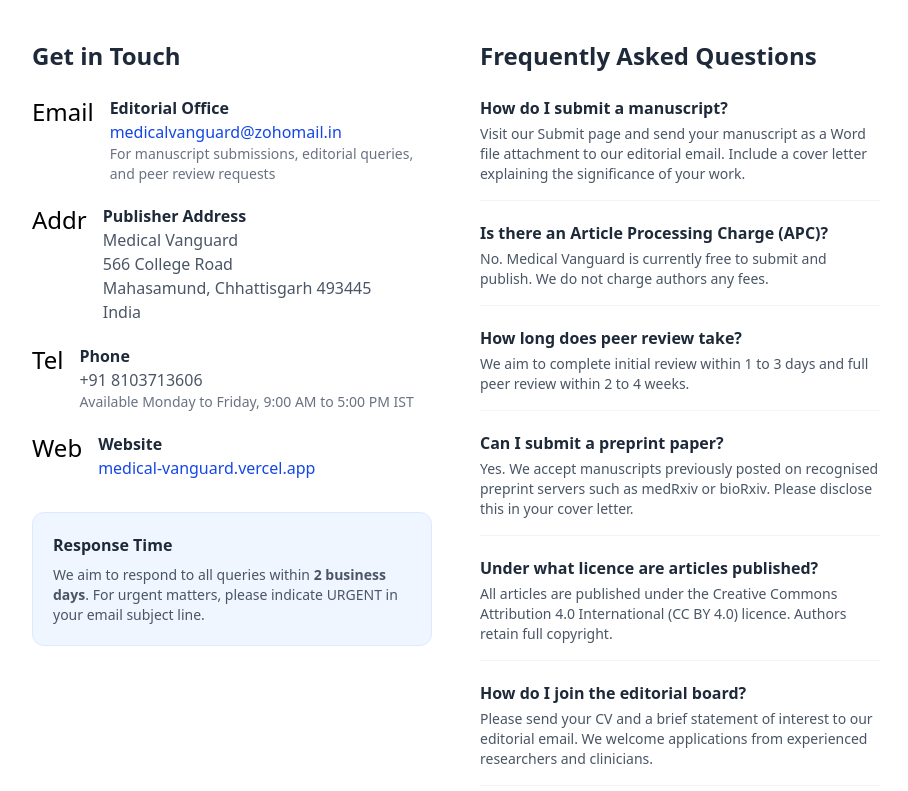
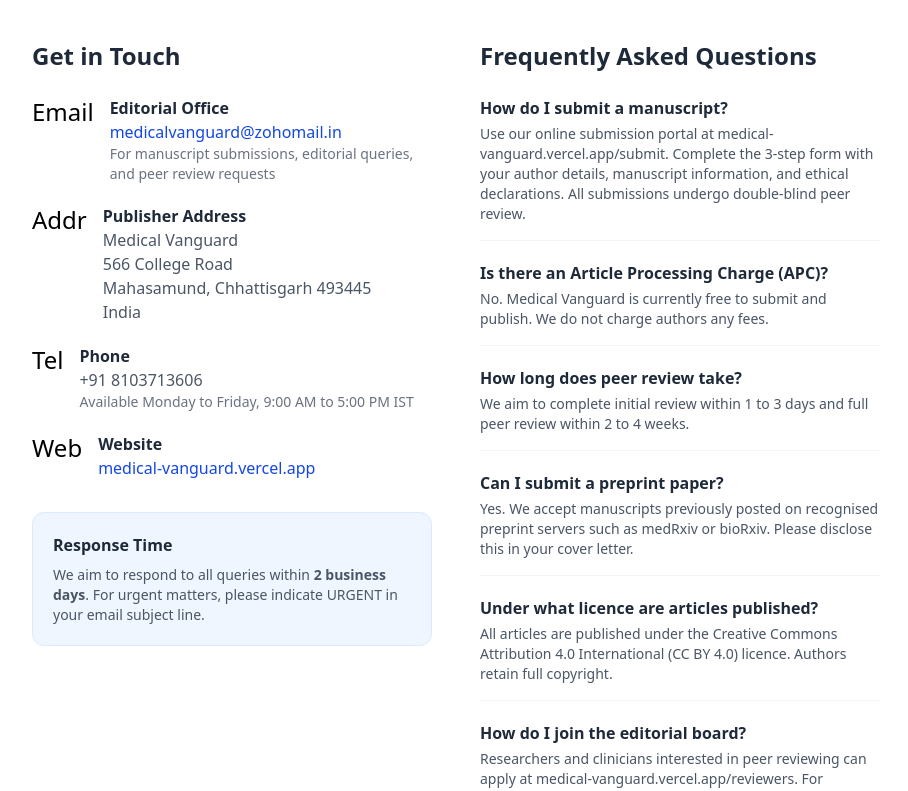
Before and after one commit to minalkharat-cmd/global-medical-journal, a Next.js app: page /contact in a window 1280 px wide. Shown: the part 240-1031 px from the top of the page, without its empty margins (184-1092 px from the left). Built offline with nearby package versions, Linux system fonts and the light colour scheme.

Commit message:
Fix: Founded year 2025→2026, corrections page old email, contact FAQ updated to mention online portal + reviewers page

```diff
--- a/src/app/contact/page.tsx
+++ b/src/app/contact/page.tsx
@@ -58,7 +58,7 @@
             <div className='space-y-5'>
               <div className='border-b border-gray-100 pb-4'>
                 <h3 className='font-semibold text-gray-800 mb-1'>How do I submit a manuscript?</h3>
-                <p className='text-gray-600 text-sm'>Visit our Submit page and send your manuscript as a Word file attachment to our editorial email. Include a cover letter explaining the significance of your work.</p>
+                <p className='text-gray-600 text-sm'>Use our online submission portal at medical-vanguard.vercel.app/submit. Complete the 3-step form with your author details, manuscript information, and ethical declarations. All submissions undergo double-blind peer review.</p>
               </div>
               <div className='border-b border-gray-100 pb-4'>
                 <h3 className='font-semibold text-gray-800 mb-1'>Is there an Article Processing Charge (APC)?</h3>
@@ -78,7 +78,7 @@
               </div>
               <div className='border-b border-gray-100 pb-4'>
                 <h3 className='font-semibold text-gray-800 mb-1'>How do I join the editorial board?</h3>
-                <p className='text-gray-600 text-sm'>Please send your CV and a brief statement of interest to our editorial email. We welcome applications from experienced researchers and clinicians.</p>
+                <p className='text-gray-600 text-sm'>Researchers and clinicians interested in peer reviewing can apply at medical-vanguard.vercel.app/reviewers. For editorial board positions, please email your CV and a brief statement of interest to medicalvanguard@zohomail.in.</p>
               </div>
             </div>
           </div>
--- a/src/app/corrections/page.tsx
+++ b/src/app/corrections/page.tsx
@@ -51,7 +51,7 @@
 
         <section>
           <h2 className="text-2xl font-bold text-gray-900 mb-3">How to Report Concerns</h2>
-          <p className="leading-relaxed">Anyone who identifies an error or has concerns about a published article may contact our editorial office at <a href="mailto:editor@globalmedicaljounal.org" className="text-blue-700 underline">editor@globalmedicaljounal.org</a>. All concerns are treated confidentially and investigated according to COPE guidelines.</p>
+          <p className="leading-relaxed">Anyone who identifies an error or has concerns about a published article may contact our editorial office at <a href="mailto:medicalvanguard@zohomail.in" className="text-blue-700 underline">medicalvanguard@zohomail.in</a>. All concerns are treated confidentially and investigated according to COPE guidelines.</p>
         </section>
 
         <section>
--- a/src/app/page.tsx
+++ b/src/app/page.tsx
@@ -39,7 +39,7 @@
       </section>
       <section style={{background:"#2b6cb0",padding:"24px 20px"}}>
         <div style={{maxWidth:"900px",margin:"0 auto",display:"flex",justifyContent:"space-around",flexWrap:"wrap",gap:"16px",color:"white",textAlign:"center"}}>
-          {[["2025","Founded"],["Free","No Article Charges"],["Open","Access Policy"],["4 Wk","Avg Review Time"]].map(([v,l],i)=>(
+          {[["2026","Founded"],["Free","No Article Charges"],["Open","Access Policy"],["4 Wk","Avg Review Time"]].map(([v,l],i)=>(
             <div key={i}><div style={{fontSize:"1.8rem",fontWeight:800}}>{v}</div><div style={{fontSize:"0.85rem",opacity:0.85}}>{l}</div></div>
           ))}
         </div>
```
